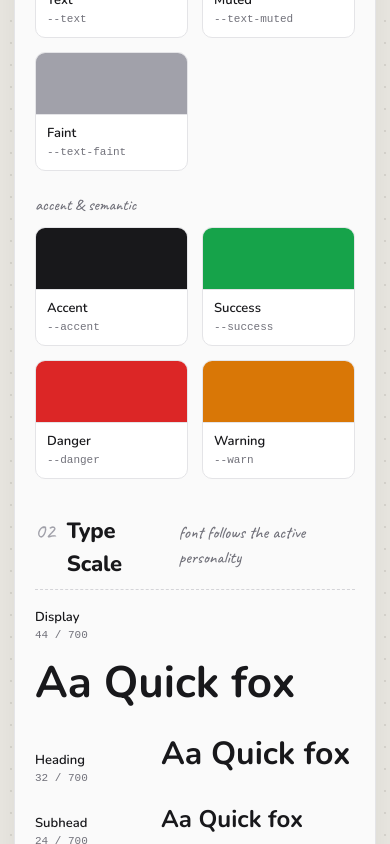
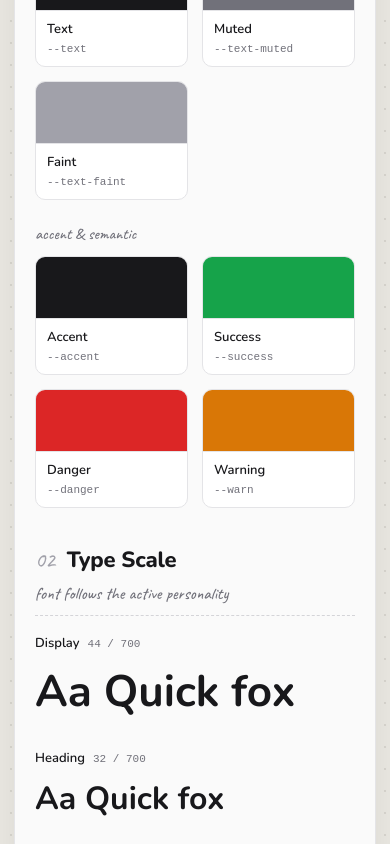
Before and after one commit to BoPoppy/core-ui, a React (Vite) app in the folder playground/: page / in a window 390 px wide. Shown: the part 1156-2000 px from the top of the page. Built offline with nearby package versions, Linux system fonts and the light colour scheme.

Commit message:
fix: fix typescript error

```diff
--- a/playground/src/catalog.css
+++ b/playground/src/catalog.css
@@ -587,7 +587,7 @@ body {
 
 .skip-link {
   position: absolute;
-  left: -9999px;
+  inset-inline-start: -9999px;
   top: 8px;
   z-index: 200;
   background: var(--accent);
@@ -599,7 +599,7 @@ body {
   text-decoration: none;
 }
 .skip-link:focus {
-  left: 16px;
+  inset-inline-start: 16px;
 }
 
 /* ============================================================
@@ -647,6 +647,16 @@ body {
   .canvas {
     border-radius: 16px;
   }
+  .sec-head {
+    display: grid;
+    grid-template-columns: auto 1fr;
+    gap: 4px 12px;
+    align-items: baseline;
+  }
+  .sec-note {
+    grid-column: 1 / -1;
+    margin-left: 0;
+  }
   /* Tab strip scrolls horizontally instead of wrapping/cutting off. */
   .cattabs {
     flex-wrap: nowrap;
@@ -665,9 +675,19 @@ body {
     gap: 14px;
   }
   /* Type-scale specimens wrap rather than force the page wider. */
+  .scale-list {
+    gap: 24px;
+  }
   .scale-row {
-    flex-wrap: wrap;
-    gap: 6px 16px;
+    flex-direction: column;
+    align-items: flex-start;
+    gap: 6px;
+  }
+  .scale-meta {
+    flex-direction: row;
+    align-items: baseline;
+    gap: 8px;
+    width: auto;
   }
   .scale-sample {
     white-space: normal;
--- a/playground/src/sections/DataDisplay.tsx
+++ b/playground/src/sections/DataDisplay.tsx
@@ -228,7 +228,7 @@ export function DataDisplay() {
             </Button>
           </Row>
         </Grp>
-        <Table style={{ maxWidth: 560 }}>
+        <Table>
           <TableHeader>
             <TableRow>
               <TableHead>Member</TableHead>
--- a/playground/src/sections/Inputs.tsx
+++ b/playground/src/sections/Inputs.tsx
@@ -223,7 +223,7 @@ export function Inputs() {
           options={["Apple", "Banana", "Blueberry", "Cherry", "Grape", "Mango", "Orange", "Peach"]}
           aria-label="Fruit"
           placeholder="Search fruit…"
-          className="w-72"
+          className="w-full max-w-72"
         />
       </Section>
 
@@ -234,12 +234,17 @@ export function Inputs() {
           onValueChange={setPicked}
           aria-label="Frameworks"
           placeholder="Pick frameworks…"
-          className="w-72"
+          className="w-full max-w-72"
         />
       </Section>
 
       <Section num="15" title="Tag Input" note="free-form tokens">
-        <TagInput value={tags} onValueChange={setTags} placeholder="Add skills…" className="w-80" />
+        <TagInput
+          value={tags}
+          onValueChange={setTags}
+          placeholder="Add skills…"
+          className="w-full max-w-80"
+        />
       </Section>
 
       <Section num="16" title="OTP Input" note="verification code · auto-advance">
--- a/src/components/accordion/accordion.tsx
+++ b/src/components/accordion/accordion.tsx
@@ -9,7 +9,7 @@ export const Accordion = forwardRef<
   <RadixAccordion.Root
     ref={ref}
     className={cn(
-      "max-w-[560px] overflow-hidden rounded-md bg-surface shadow-1",
+      "overflow-hidden rounded-md bg-surface shadow-1",
       "border-solid [border-width:var(--line-w)] [border-color:var(--card-line-color)] pop:border-fg",
       className,
     )}
--- a/src/components/otp-input/otp-input.tsx
+++ b/src/components/otp-input/otp-input.tsx
@@ -56,7 +56,8 @@ export const OTPInput = forwardRef<HTMLDivElement, OTPInputProps>(
         ref={ref}
         role="group"
         aria-label={ariaLabel}
-        className={cn("inline-flex gap-2", className)}
+        className={cn("flex w-full gap-2", className)}
+        style={{ maxWidth: `${length * 46 + (length - 1) * 8}px` }}
       >
         {chars.map((char, i) => (
           <input
@@ -98,7 +99,7 @@ export const OTPInput = forwardRef<HTMLDivElement, OTPInputProps>(
               }
             }}
             className={cn(
-              "h-[54px] w-[46px] rounded-sm bg-surface text-center text-[22px] font-bold text-fg outline-none",
+              "h-[54px] w-full max-w-[46px] min-w-0 flex-1 rounded-sm bg-surface text-center text-[22px] font-bold text-fg outline-none",
               "border-solid [border-width:var(--line-w)] [border-color:var(--line-color)] pop:border-fg",
               "transition-[border-color,box-shadow,background-color]",
               "focus:border-accent focus:shadow-[0_0_0_3px_var(--accent-soft)]",
--- a/src/components/rating/rating.tsx
+++ b/src/components/rating/rating.tsx
@@ -57,12 +57,13 @@ export const Rating = forwardRef<HTMLDivElement, RatingProps>(
       return (
         <div
           ref={ref}
-          className={cn("inline-flex gap-[3px]", className)}
+          className={cn("flex w-full gap-[3px]", className)}
+          style={{ maxWidth: `${max * 26 + (max - 1) * 3}px` }}
           role="img"
           aria-label={`${ariaLabel}: ${current} of ${max}`}
         >
           {Array.from({ length: max }, (_, i) => (
-            <span key={i} className="size-[26px]">
+            <span key={i} className="w-full max-w-[26px] aspect-square flex-1 min-w-0">
               <StarIcon filled={i < current} />
             </span>
           ))}
@@ -73,7 +74,8 @@ export const Rating = forwardRef<HTMLDivElement, RatingProps>(
     return (
       <div
         ref={ref}
-        className={cn("inline-flex gap-[3px]", className)}
+        className={cn("flex w-full gap-[3px]", className)}
+        style={{ maxWidth: `${max * 26 + (max - 1) * 3}px` }}
         role="slider"
         aria-label={ariaLabel}
         aria-valuemin={0}
@@ -99,7 +101,7 @@ export const Rating = forwardRef<HTMLDivElement, RatingProps>(
               type="button"
               tabIndex={-1}
               aria-label={`${starValue} star${starValue > 1 ? "s" : ""}`}
-              className="size-[26px] cursor-pointer transition-transform duration-100 hover:scale-[1.18]"
+              className="w-full max-w-[26px] aspect-square min-w-0 flex-1 cursor-pointer transition-transform duration-100 hover:scale-[1.18]"
               onMouseEnter={() => setHover(starValue)}
               onClick={() => set(starValue)}
             >
```
Also changed, not shown: 2 other files (tests, documents, lock files or other folders).
